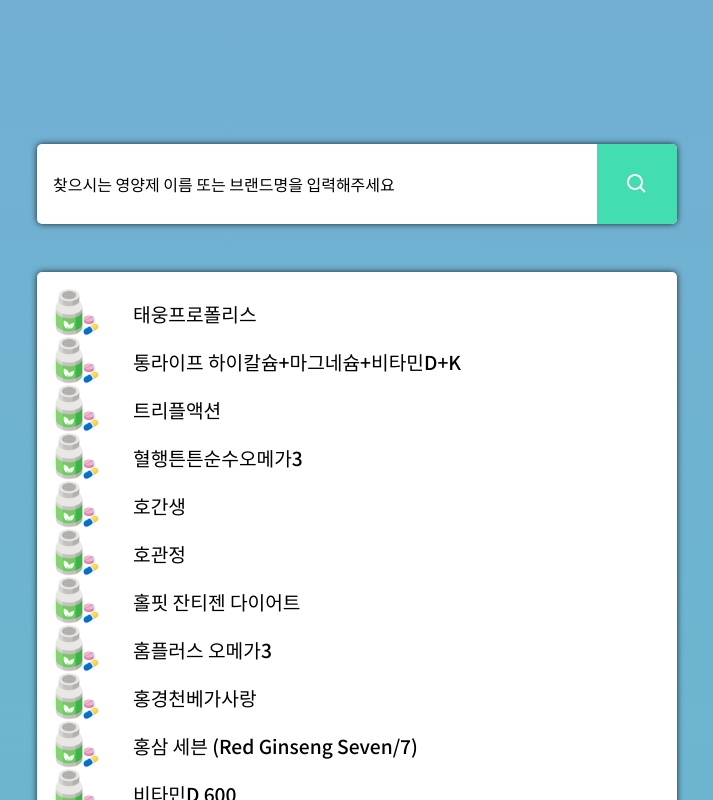
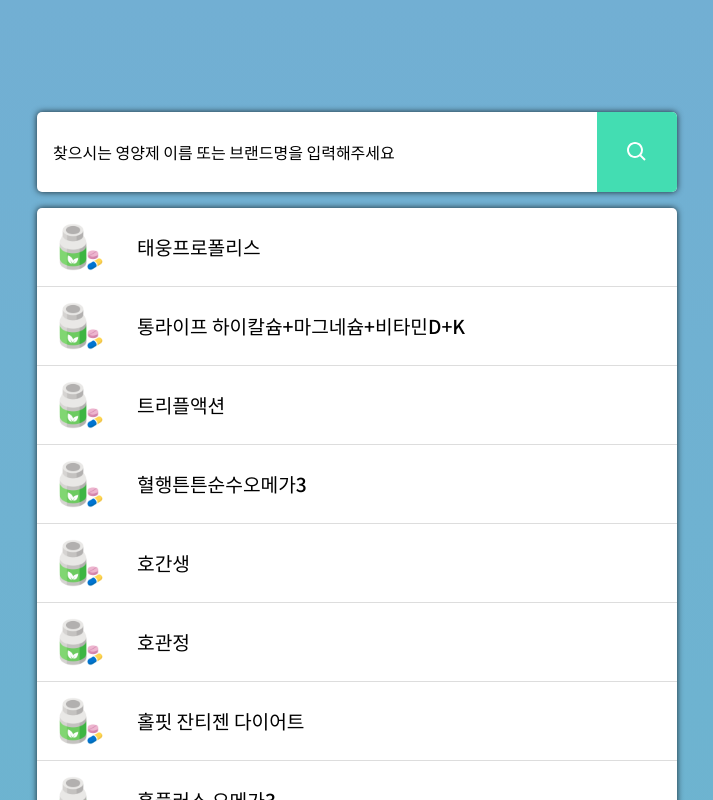
Before and after one commit to Yoon-CH/find-my-supplements, a Next.js app: page / in a window 1280 px wide. Shown: the top 800 px of the page, without its empty margins (283-996 px from the left). Built offline with nearby package versions, Linux system fonts and the light colour scheme.

Commit message:
✨ search 창 검색 필터 기능 추가
♻ 필터링된 아이템 목록 결과창에 출력

💄 빈 아이템 목록 UI 추가

```diff
--- a/src/components/SearchBar/Search.tsx
+++ /dev/null
@@ -1,24 +0,0 @@
-import styled from '@emotion/styled';
-import { ProductContext } from '@pages';
-import React, { useContext } from 'react';
-import { SearchForm } from './SearchForm';
-
-export const Search = () => {
-  const { data } = useContext(ProductContext);
-  console.log(data);
-
-  return (
-    <SearchSection>
-      <SearchForm />
-    </SearchSection>
-  );
-};
-
-const SearchSection = styled.section`
-  display: flex;
-  flex-direction: column;
-  align-items: center;
-  margin: 0 auto;
-  padding: 2em 0;
-  width: 60rem;
-`;
--- a/src/components/SearchBar/SearchForm.tsx
+++ b/src/components/SearchBar/SearchForm.tsx
@@ -1,20 +1,16 @@
-import React, { useContext, useState } from 'react';
+import React from 'react';
 import { BiSearch } from 'react-icons/bi';
-import { ProductContext } from '@pages';
 import { COLOR } from '@constants';
 import styled from '@emotion/styled';
 
-export const SearchForm = () => {
-  const [value, setValue] = useState('');
-  const { data, setData } = useContext(ProductContext);
+interface SearchFormProps {
+  value: string;
+  handleChange: (e: React.ChangeEvent<HTMLInputElement>) => void;
+}
 
-  const handleChange = (e: React.ChangeEvent<HTMLInputElement>) => {
-    setValue(e.target.value);
-    console.log(value);
-  };
-
+export const SearchForm = ({ value, handleChange }: SearchFormProps) => {
   return (
-    <Form>
+    <Form onSubmit={e => e.preventDefault()}>
       <TextInput
         type="text"
         placeholder="찾으시는 영양제 이름 또는 브랜드명을 입력해주세요"
--- a/src/components/SearchBar/index.ts
+++ b/src/components/SearchBar/index.ts
@@ -1,2 +1 @@
-export { Search } from './Search';
 export { SearchForm } from './SearchForm';
--- a/src/components/SearchResult/ResultList.tsx
+++ b/src/components/SearchResult/ResultList.tsx
@@ -13,7 +13,7 @@
     <ItemBox>
       <ProductImage src={SupplementImage.src} alt="supplementImage" />
       <ProductInfoBox>
-        <h3>{brand}</h3>
+        {brand && <h3>{brand}</h3>}
         <h2>{name}</h2>
       </ProductInfoBox>
     </ItemBox>
@@ -22,6 +22,11 @@
 
 const ItemBox = styled.li`
   display: flex;
+  padding: 15px 20px;
+
+  & + li {
+    border-top: 1px solid #ddd;
+  }
 `;
 
 const ProductImage = styled.img`
--- a/src/components/SearchResult/SearchResult.tsx
+++ b/src/components/SearchResult/SearchResult.tsx
@@ -1,27 +1,42 @@
+import React from 'react';
+import styled from '@emotion/styled';
 import { COLOR } from '@constants';
-import styled from '@emotion/styled';
-import { ProductContext } from '@pages';
-import React, { useContext } from 'react';
-import { ResultList } from './ResultList';
+import { DataTypes } from '@types';
+import { ResultList } from './';
 
-export const SearchResult = () => {
-  const { data } = useContext(ProductContext);
-  console.log(data.slice(0, 100));
+interface SearchResultProps {
+  list: DataTypes[];
+}
 
+export const SearchResult = ({ list }: SearchResultProps) => {
   return (
     <ResultContainer>
-      {data &&
-        data
+      {list.length ? (
+        list
           .slice(0, 100)
-          .map((item, index) => <ResultList key={index} item={item} />)}
+          .map((item, index) => <ResultList key={index} item={item} />)
+      ) : (
+        <EmptyList>일치하는 아이템이 존재하지 않습니다.</EmptyList>
+      )}
     </ResultContainer>
   );
 };
 
 const ResultContainer = styled.ul`
   width: 50vw;
-  padding: 1em;
   background-color: ${COLOR.WHITE};
   border-radius: 5px;
   box-shadow: 0px 0px 6px 0px rgba(0, 0, 0, 0.78);
+  flex: 1;
+  position: relative;
 `;
+
+const EmptyList = styled.div`
+  width: 100%;
+  text-align: center;
+  position: absolute;
+  top: 47%;
+  font-size: 20px;
+  transform: translateY(-50%);
+  color: #bbb;
+`;
--- /dev/null
+++ b/src/components/SearchSection.tsx
@@ -0,0 +1,36 @@
+import React, { useContext, useState } from 'react';
+import styled from '@emotion/styled';
+import { ProductContext } from '@pages';
+import { SearchForm } from '@components/SearchBar';
+import { SearchResult } from '@components/SearchResult';
+import { DataTypes } from '@types';
+
+export const SearchSection = () => {
+  const [value, setValue] = useState('');
+  const { data, setData } = useContext(ProductContext);
+
+  const handleChange = (e: React.ChangeEvent<HTMLInputElement>) => {
+    setValue(e.target.value);
+  };
+
+  const filteredList = data.filter((item: DataTypes) => {
+    return item.name.toLowerCase().includes(value.toLowerCase());
+  });
+
+  return (
+    <SearchContainer>
+      <SearchForm value={value} handleChange={handleChange} />
+      <SearchResult list={filteredList} />
+    </SearchContainer>
+  );
+};
+
+const SearchContainer = styled.section`
+  display: flex;
+  flex-direction: column;
+  align-items: center;
+  margin: 0 auto;
+  padding: 2em 0;
+  max-width: 60rem;
+  min-height: 100vh;
+`;
--- a/src/pages/index.tsx
+++ b/src/pages/index.tsx
@@ -2,9 +2,9 @@
 import type { NextPage } from 'next';
 import Head from 'next/head';
 import axios from 'axios';
-import { Search } from '@components/SearchBar/Search';
-import { SearchResult } from '@components/SearchResult';
 import styled from '@emotion/styled';
+import { SearchSection } from '@components/SearchSection';
+import { DataTypes } from '@types';
 
 export const ProductContext = createContext({
   data: [],
@@ -20,32 +20,20 @@
       setData(products.data.requests);
     })();
   }, []);
+
   return (
     <ProductContext.Provider value={{ data, setData }}>
       <Head>
         <title>나의 영양제 찾기</title>
       </Head>
       <Main>
-        <SearchSection>
-          <Search />
-          <SearchResult />
-        </SearchSection>
+        <SearchSection />
       </Main>
     </ProductContext.Provider>
   );
 };
 
 export default Home;
-
-const SearchSection = styled.section`
-  display: flex;
-  flex-direction: column;
-  align-items: center;
-  margin: 0 auto;
-  padding: 2em 0;
-  width: 60rem;
-  height: 100%;
-`;
 
 const Main = styled.main`
   width: 100vw;
--- a/src/styles/globals.css
+++ b/src/styles/globals.css
@@ -14,6 +14,7 @@
 body {
   font-family: 'Apple SD Gothic Neo', 'Noto Sans KR', sans-serif;
   background-color: #dddddd;
+  overflow-y: scroll;
 }
 ul,
 li {
```
